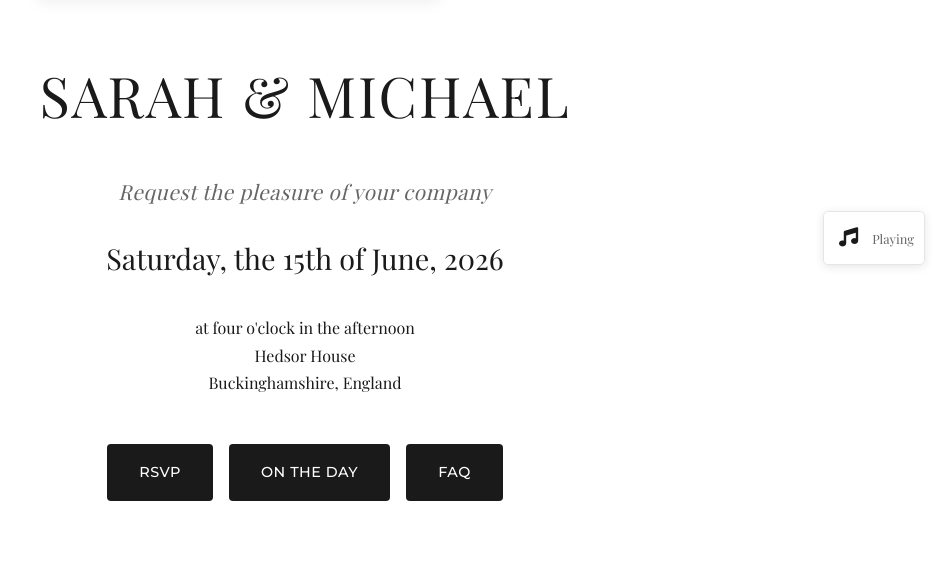
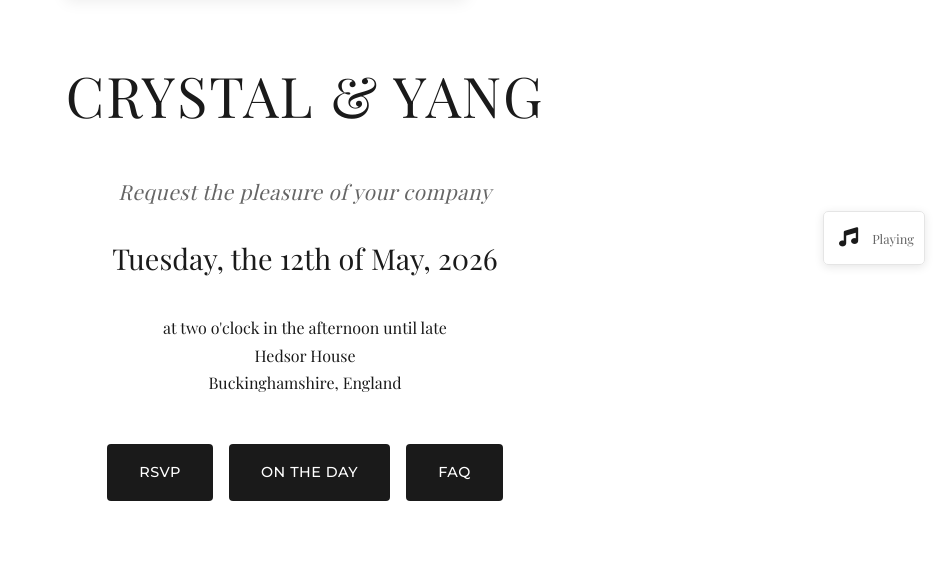
Before and after one commit to shuetyang/hedsor2026-invite, a Flask app: page / in a window 1280 px wide. Shown: the part 515-1097 px from the top of the page, without its empty margins (335-1280 px from the left). Run offline with Flask 3, Linux system fonts and the light colour scheme; data comes from the database, SQL or seed files in the repository.

Commit message:
Update wedding details: Crystal & Yang, May 12th 2026, 2pm ceremony, fix FAQ collapse, update footer message

```diff
--- a/static/css/style.css
+++ b/static/css/style.css
@@ -779,10 +779,19 @@ section {
 }
 
 .faq-answer {
-    padding: 1.5rem;
+    background: #f8f9fa;
+    padding: 0 1.5rem;
+    max-height: 0;
+    overflow: hidden;
+    transition: all 0.3s ease;
     color: #666;
     line-height: 1.8;
     font-size: 1rem;
+}
+
+.faq-answer.active {
+    padding: 1.5rem;
+    max-height: 200px;
 }
 
 /* Admin Section */
--- a/templates/base.html
+++ b/templates/base.html
@@ -80,7 +80,8 @@
 
     <footer class="footer">
         <div class="footer-content">
-            <p>&copy; 2024 Sarah & Michael's Wedding at Hedsor House. Made with ❤️ in Buckinghamshire</p>
+            <p>From every corner of the world, your presence is our greatest gift. We can't wait to celebrate together.</p>
+            <p>Crystal & Yang ❤️</p>
         </div>
     </footer>
 
--- a/templates/index.html
+++ b/templates/index.html
@@ -1,6 +1,6 @@
 {% extends "base.html" %}
 
-{% block title %}Sarah & Michael's Wedding{% endblock %}
+{% block title %}Crystal & Yang's Wedding{% endblock %}
 
 {% block content %}
 <!-- Hero Section -->
@@ -8,12 +8,12 @@
     <div class="hero-content fade-in-up">
         <!-- Home Image at the top -->
         <div class="hero-image fade-in-up">
-            <img src="{{ url_for('static', filename='images/home.JPG') }}" alt="Sarah & Michael at Hedsor House">
+            <img src="{{ url_for('static', filename='images/home.JPG') }}" alt="Crystal & Yang at Hedsor House">
         </div>
-        <h1 class="hero-title">Sarah & Michael</h1>
+        <h1 class="hero-title">Crystal & Yang</h1>
         <p class="hero-subtitle">Request the pleasure of your company</p>
-        <p class="hero-date">Saturday, the 15th of June, 2026</p>
-        <p class="hero-time">at four o'clock in the afternoon</p>
+        <p class="hero-date">Tuesday, the 12th of May, 2026</p>
+        <p class="hero-time">at two o'clock in the afternoon until late</p>
         <p class="hero-venue">Hedsor House</p>
         <p class="hero-location">Buckinghamshire, England</p>
 
@@ -45,7 +45,7 @@
 <section id="rsvp" class="rsvp-section">
     <div class="container">
         <h2 class="section-title">RSVP</h2>
-        <p class="section-subtitle">Please respond by the 1st of May, 2026</p>
+        <p class="section-subtitle">Please respond by the 1st of April, 2026</p>
 
         <form id="rsvp-form" class="rsvp-form">
             <div class="form-group">
@@ -150,7 +150,7 @@
                 <i class="fas fa-chevron-down"></i>
             </div>
             <div class="faq-answer">
-                <p>Please arrive at Hedsor House by 3:30 PM. The ceremony will begin promptly at 4:00 PM.</p>
+                <p>Please arrive at Hedsor House by 1:30 PM. The ceremony will begin promptly at 2:00 PM.</p>
             </div>
         </div>
 
```
